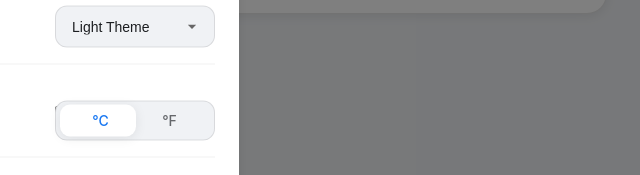
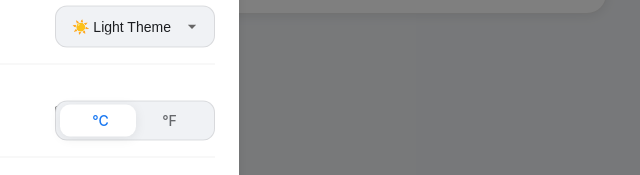
Before and after one commit to BowaCode/Location_Engine, a plain HTML site: page index.html in a window 1280 px wide. Both pictures are taken after a click on the button 1171 px from the left and 82 px from the top of the page. Shown: the part 266-441 px from the top of the page, 601-1241 px from the left. Drawn offline with nearby package versions, Linux system fonts and the light colour scheme.

Commit message:
Update index.html

```diff
--- a/index.html
+++ b/index.html
@@ -88,8 +88,12 @@
                     <label>Theme</label>
                     <div class="settings-control">
                         <select id="themeSelect" class="settings-select">
-                            <option value="light">Light Theme</option>
-                            <option value="dark">Dark Theme</option>
+                            <option value="light">☀️ Light Theme</option>
+                            <option value="dark">🌙 Dark Theme</option>
+                            <option value="ocean">🌊 Ocean Theme</option>
+                            <option value="forest">🌲 Forest Theme</option>
+                            <option value="desert">🏜️ Desert Theme</option>
+                            <option value="night">✨ Night Sky Theme</option>
                             <option value="christmas">🎄 Christmas Theme</option>
                             <option value="halloween">🎃 Halloween Theme</option>
                             <option value="july4th">🎆 4th of July Theme</option>
```
